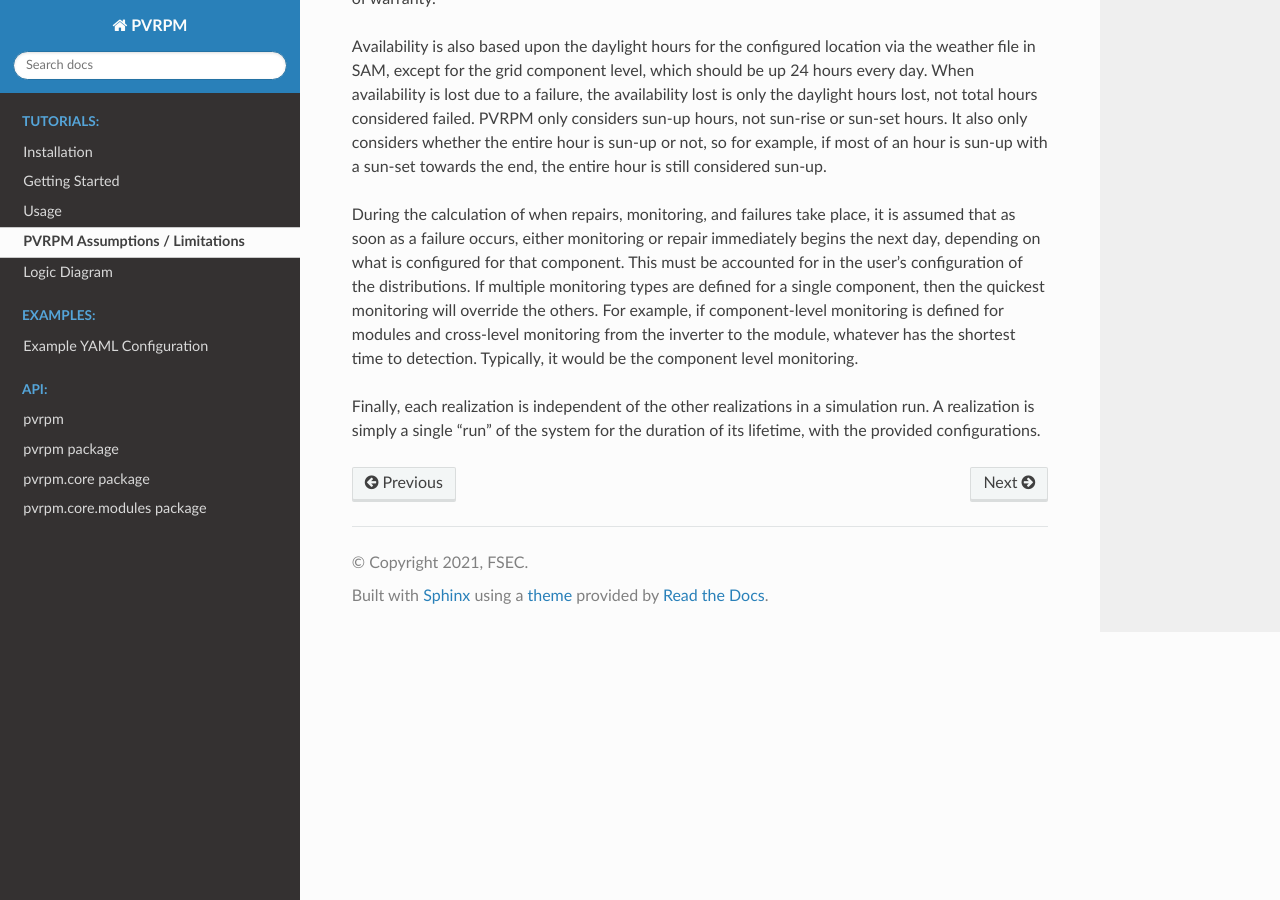
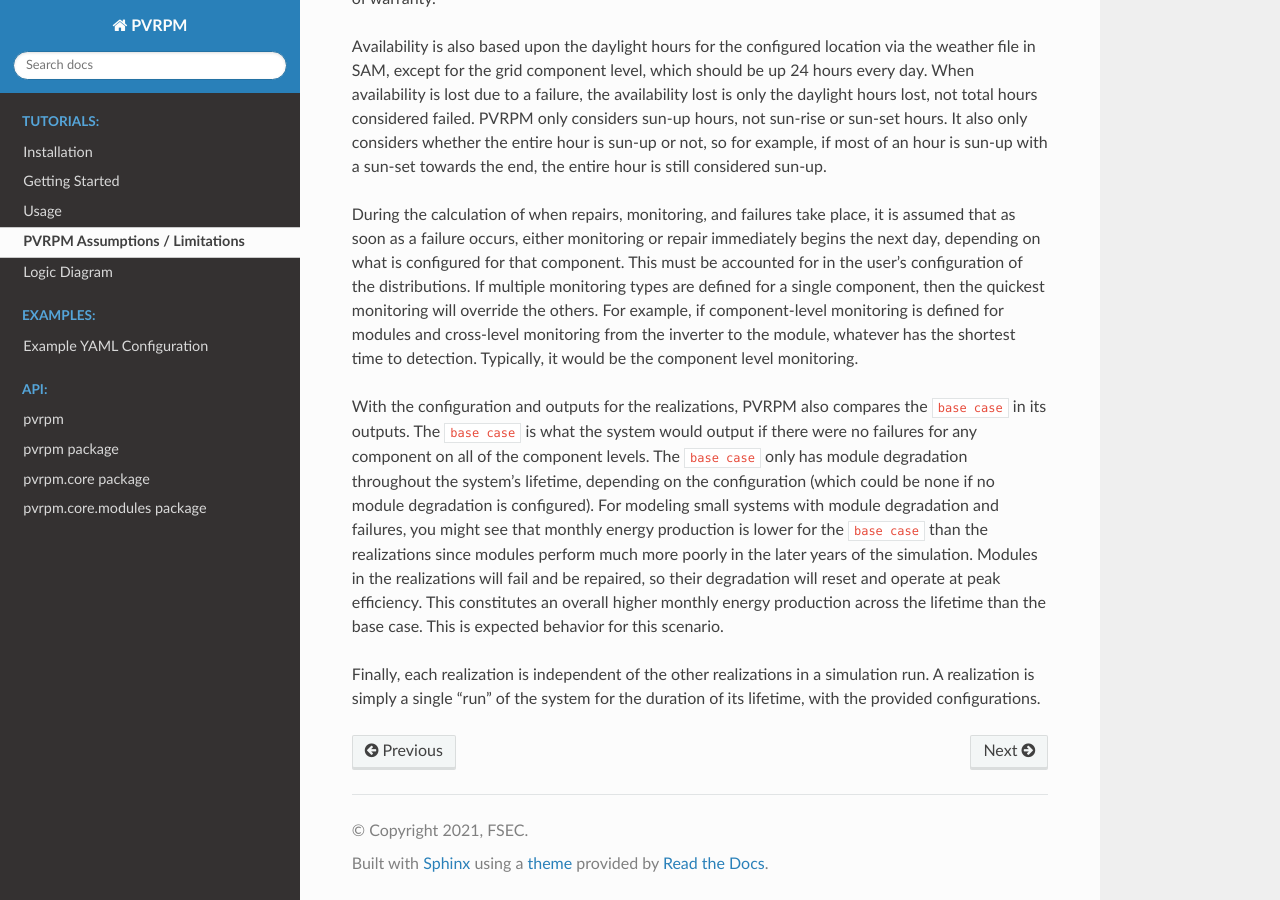
Before and after one commit to FSEC-Photovoltaics/pvrpm-lcoe, a Sphinx documentation site: the page built from docs/tutorial_assumptions_limitations.rst, in a window 1280 px wide and 900 px high, scrolled down 797 px. Built offline with Sphinx 7.4.7 and the Read the Docs theme 2.0.0, drawn with Linux system fonts in a browser that asks for light colours.

Commit message:
added some information about the base case simulation in assumptions

```diff
--- a/docs/tutorial_assumptions_limitations.rst
+++ b/docs/tutorial_assumptions_limitations.rst
@@ -13,4 +13,6 @@ Availability is also based upon the daylight hours for the configured location v
 
 During the calculation of when repairs, monitoring, and failures take place, it is assumed that as soon as a failure occurs, either monitoring or repair immediately begins the next day, depending on what is configured for that component. This must be accounted for in the user's configuration of the distributions. If multiple monitoring types are defined for a single component, then the quickest monitoring will override the others. For example, if component-level monitoring is defined for modules and cross-level monitoring from the inverter to the module, whatever has the shortest time to detection. Typically, it would be the component level monitoring.
 
+With the configuration and outputs for the realizations, PVRPM also compares the ``base case`` in its outputs. The ``base case`` is what the system would output if there were no failures for any component on all of the component levels. The ``base case`` only has module degradation throughout the system's lifetime, depending on the configuration (which could be none if no module degradation is configured). For modeling small systems with module degradation and failures, you might see that monthly energy production is lower for the ``base case`` than the realizations since modules perform much more poorly in the later years of the simulation. Modules in the realizations will fail and be repaired, so their degradation will reset and operate at peak efficiency. This constitutes an overall higher monthly energy production across the lifetime than the base case. This is expected behavior for this scenario.
+
 Finally, each realization is independent of the other realizations in a simulation run. A realization is simply a single "run" of the system for the duration of its lifetime, with the provided configurations.
```
